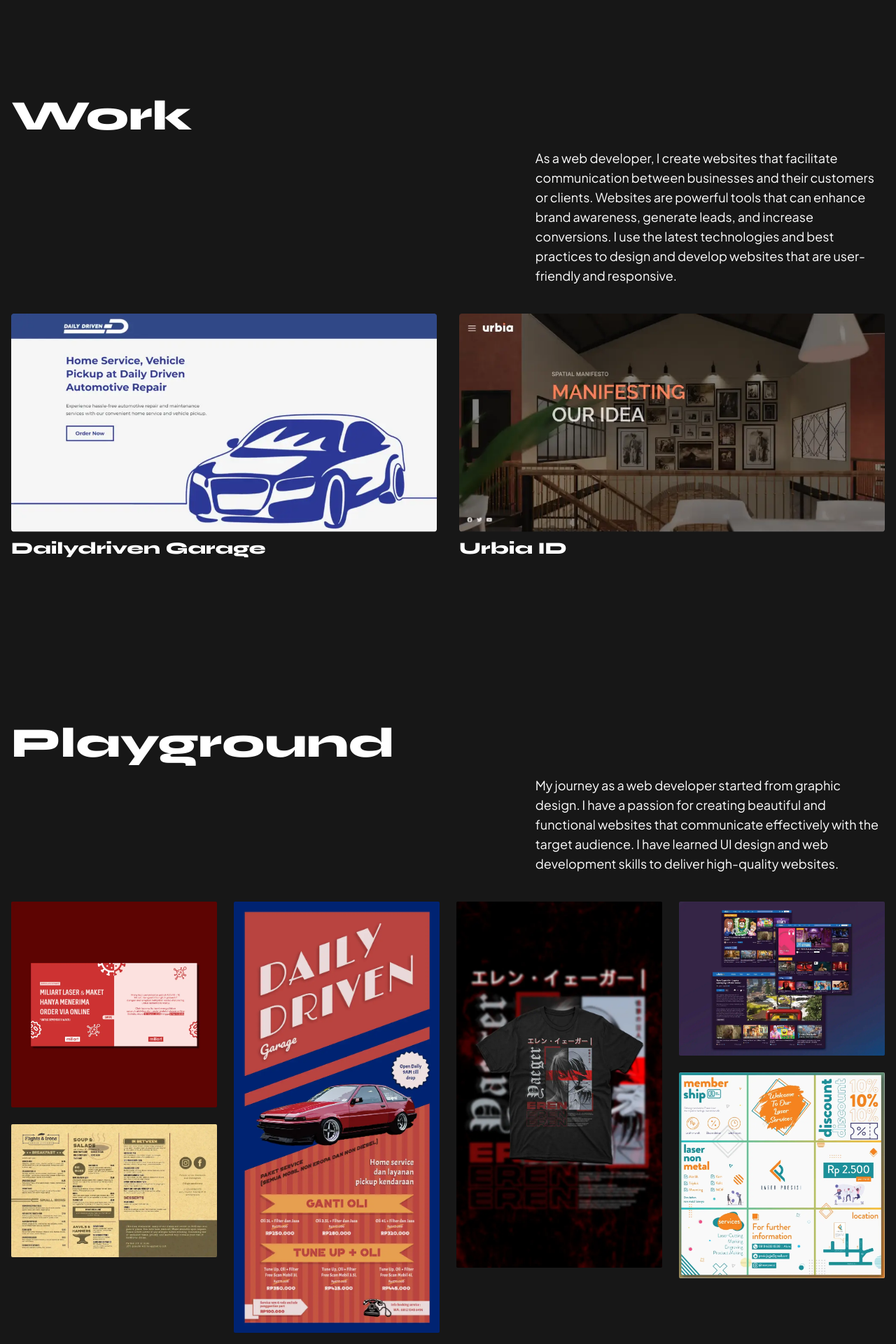
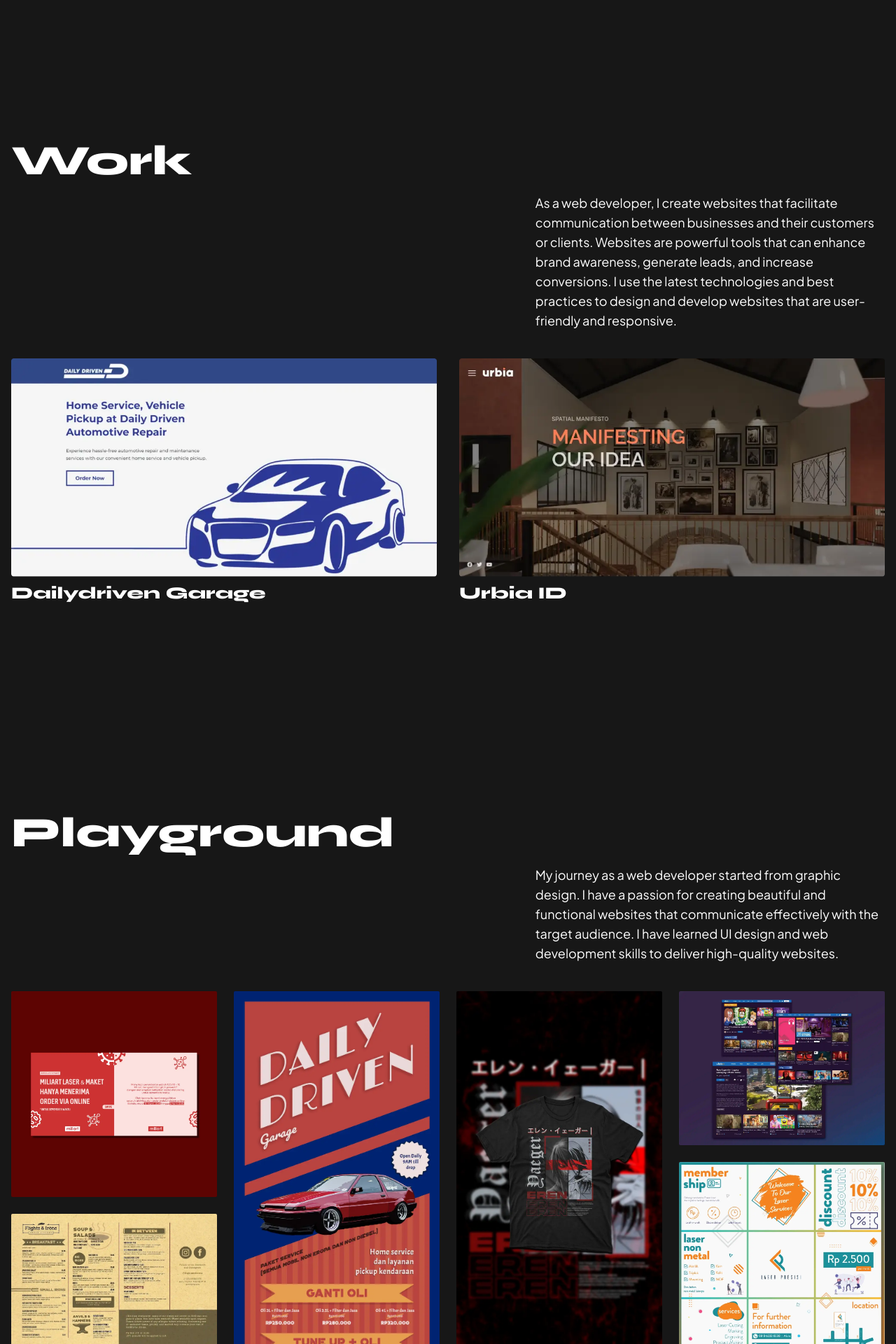
Before and after one commit to alvin-al/alvin-portfolio, a React (Create React App) app: page / in a window 1280 px wide. Shown: the part 840-2760 px from the top of the page at 70% size. Built offline with nearby package versions, Linux system fonts and the light colour scheme.

Commit message:
Fix styling

```diff
--- a/src/components/Fragments/Hero.jsx
+++ b/src/components/Fragments/Hero.jsx
@@ -2,7 +2,7 @@ import Navbar from "../Elements/Navbar";
 
 const Hero = () => {
     return(
-        <div className="flex flex-col justify-between h-[93vh] md:h-[96vh]" id="heroBanner" >
+        <div className="flex flex-col justify-between h-[90vh] md:h-[96vh]" id="heroBanner" >
             <div id="heroBanner-caption">
                 <p className="text-right pl-24 text-white text-base md:pl-96 lg:pl-[60%] xl:text-lg">Hi, I am Alvin a web developer based in Bogor, Indonesia. Currently pursuing a degree in information systems at the Open University. I love to learn any field like design, tech, and web development. Feel free to explore my works and my thought</p>
             </div>
--- a/src/pages/Homepage.jsx
+++ b/src/pages/Homepage.jsx
@@ -6,20 +6,20 @@ import EmailSection from "../components/Fragments/EmailSection.jsx";
 
 const Homepage = () => {
     return (
-        <div className="">
-            <div className="mb-48">
+        <div className="flex flex-col gap-64">
+            <div>
                 <Hero />
             </div>
-            <div className="mb-48">
+            <div>
                 <Work />
             </div>
-            <div className="mb-48">
+            <div>
                 <Playground />
             </div>
-            <div className="mb-48">
+            <div>
                 <EmailSection />
             </div>
-            <div className="">
+            <div className="-p-64">
                 <FooterSec />
             </div>
         </div>
```
